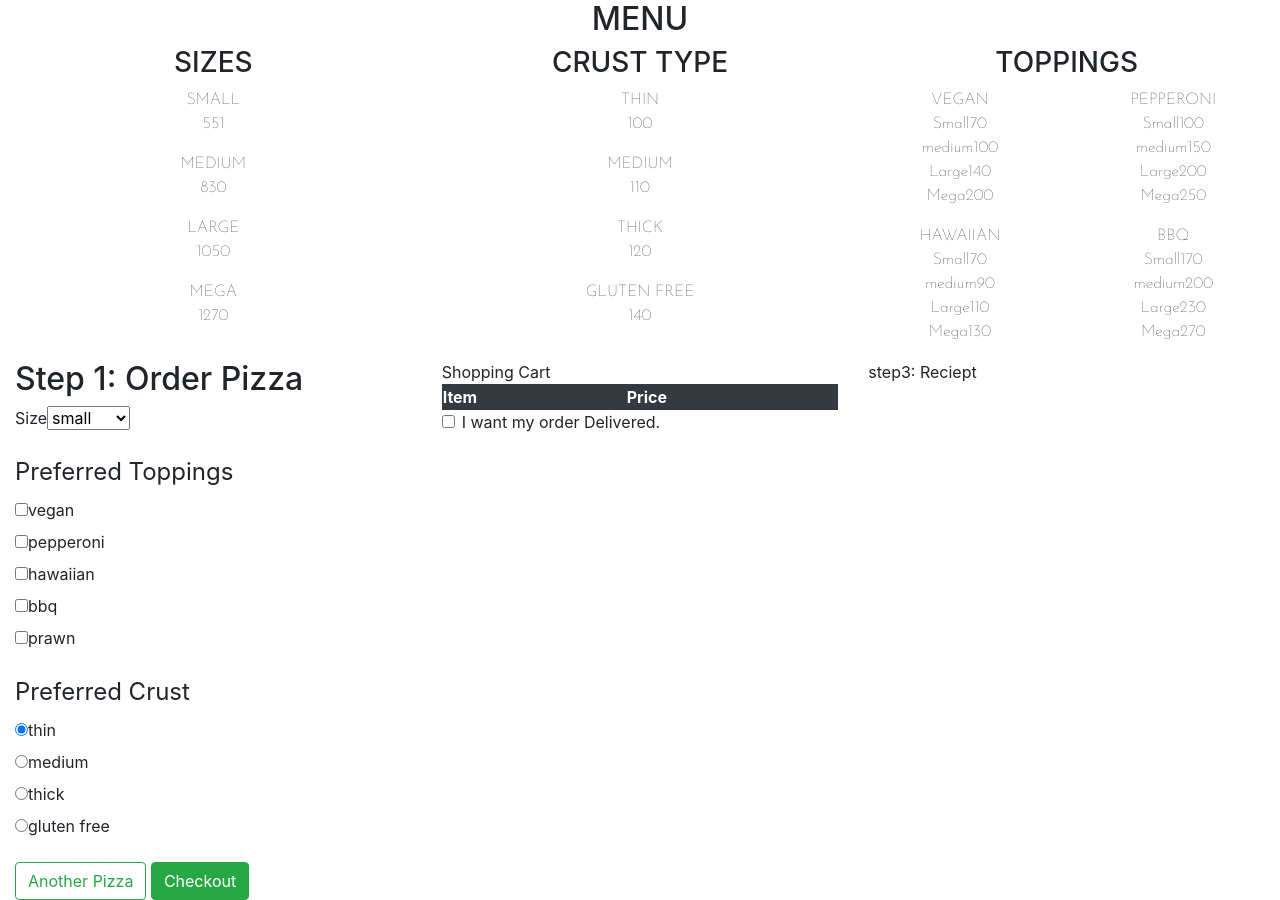
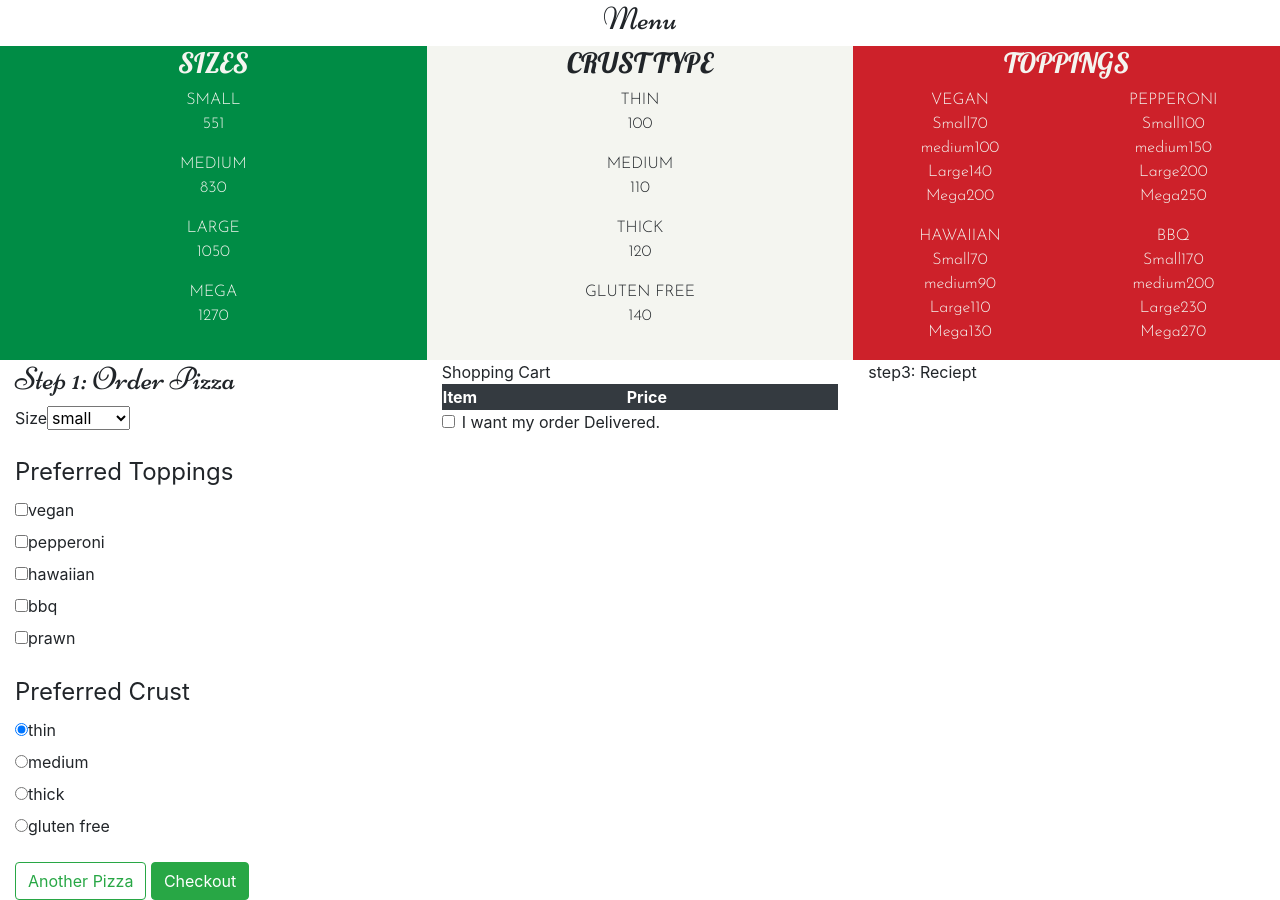
Before and after one commit to BwanaQ/mamamia, a plain HTML site: page index.html in a window 1280 px wide. Drawn offline with nearby package versions, Linux system fonts and the light colour scheme.

Commit message:
add fonts for h2 and h3

```diff
--- a/css/styles.css
+++ b/css/styles.css
@@ -1,6 +1,28 @@
-@import url('https://fonts.googleapis.com/css2?family=Josefin+Sans:wght@100&display=swap');
+@import url('https://fonts.googleapis.com/css2?family=Josefin+Sans:wght@300&display=swap');
+@import url('https://fonts.googleapis.com/css2?family=Lobster&family=Niconne&display=swap');
+h2{
+  font-family: 'Niconne', cursive;
+}
+h3{
+  font-family: 'Lobster', cursive;
+}
 p{
   font-family: 'Josefin Sans', sans-serif;
+}
+#menu{
+  border-radius:10px;
+}
+#green-menu{
+  background-color: #008c45;
+  color: #f4f5f0;
+}
+#white-menu{
+  background-color: #f4f5f0;
+}
+#red-menu{
+  background-color: #cd212a;
+  color: #f4f5f0;
+
 }
 #deliveryDetails{
   display: none;
--- a/index.html
+++ b/index.html
@@ -8,7 +8,6 @@
   <meta name="description" content="">
   <meta name="viewport" content="width=device-width, initial-scale=1, shrink-to-fit=no">
   <link rel="preconnect" href="https://fonts.gstatic.com">
-<link href="https://fonts.googleapis.com/css2?family=Josefin+Sans:wght@100&display=swap" rel="stylesheet">
   <link rel="stylesheet" href="https://stackpath.bootstrapcdn.com/bootstrap/4.5.2/css/bootstrap.min.css"
     integrity="sha384-JcKb8q3iqJ61gNV9KGb8thSsNjpSL0n8PARn9HuZOnIxN0hoP+VmmDGMN5t9UJ0Z" crossorigin="anonymous">
   <link rel="stylesheet" href="./css/styles.css">
@@ -28,7 +27,7 @@
   <div class="container-fluid">
     <div class="row text-center">
       <div class="col-12">
-        <h2>MENU</h2>
+        <h2>Menu</h2>
       </div>
     </div>
     <div id="menu" class="row">
--- a/js/scripts.js
+++ b/js/scripts.js
@@ -56,26 +56,26 @@ var deliveryCharge = 100;
 
 
 //display menu
-document.getElementById("menu").innerHTML = '<div class="col-4 text-center">'+
+document.getElementById("menu").innerHTML = '<div class="col-4 text-center" id="green-menu">'+
                                               '<h3>SIZES</h3>'+
                                               '<p>'+small.pizzaName.toUpperCase()+'</br>'+small.pizzaPrice+'</p>'+
                                               '<p>'+medium.pizzaName.toUpperCase()+'</br>'+medium.pizzaPrice+'</p>'+
                                               '<p>'+large.pizzaName.toUpperCase()+'</br>'+large.pizzaPrice+'</p>'+
                                               '<p>'+mega.pizzaName.toUpperCase()+'</br>'+mega.pizzaPrice+'</p>'+
                                             '</div>'+
-                                            '<div class="col-4 text-center">'+
+                                            '<div class="col-4 text-center" id="white-menu">'+
                                               '<h3>CRUST TYPE</h3>'+
                                               '<p>'+thinCrust.crustName.toUpperCase()+'</br>'+thinCrust.crustPrice+'</p>'+
                                               '<p>'+mediumCrust.crustName.toUpperCase()+'</br>'+mediumCrust.crustPrice+'</p>'+
                                               '<p>'+thickCrust.crustName.toUpperCase()+'</br>'+thickCrust.crustPrice+'</p>'+
                                               '<p>'+glutenFreeCrust.crustName.toUpperCase()+'</br>'+glutenFreeCrust.crustPrice+'</p>'+
                                             '</div>'+
-                                            '<div class="col-4 text-center">'+
+                                            '<div class="col-4 text-center" id="red-menu">'+
                                               '<div class="col-12 text-center">'+
                                                 '<h3>TOPPINGS</h3>'+
                                               '</div>'+
                                               '<div class="row">'+
-                                                '<div class="col-6">'+
+                                                '<div class="col-6" id=>'+
                                                   '<p>'+
                                                     vegeterian.toppingName.toUpperCase()+'</br>'+
                                                     '<span>Small</span>'+ vegeterian.toppingPrice[0]+'</br>'+
```
